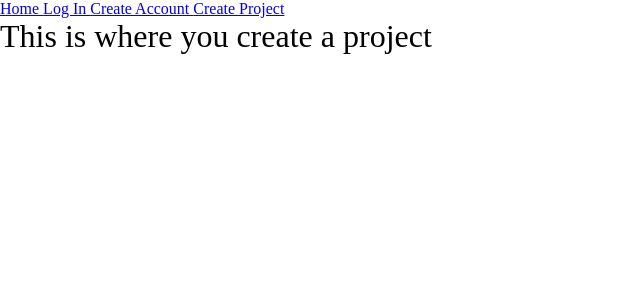
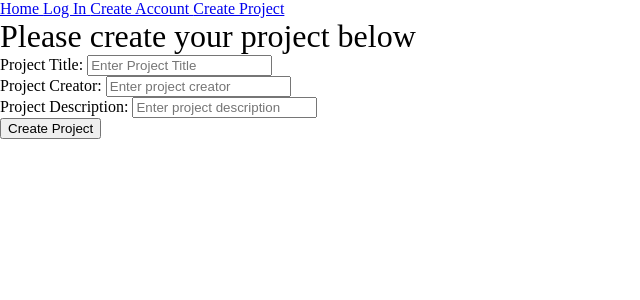
Before and after one commit to idaanna/react, a React (Vite) app: page /projects in a window 1280 px wide. Shown: the top 300 px of the page, without its empty margins (0-640 px from the left). Built offline with nearby package versions, Linux system fonts and the light colour scheme.

Commit message:
create project navbar and page (not form)

```diff
--- /dev/null
+++ b/src/components/CreateProjectForm.jsx
@@ -0,0 +1,21 @@
+function CreateProjectForm() {
+    return (
+        <form>
+            <div>
+            <label htmlFor="projecttitle"> Project Title: </label>
+            <input type="text" id="projecttitle" placeholder="Enter Project Title" />
+            </div>
+            <div>
+            <label htmlFor="projectcreator"> Project Creator: </label>
+            <input type="projectcreator" id="projectcreator" placeholder="Enter project creator" />
+            </div>
+            <div>
+            <label htmlFor="description"> Project Description: </label>
+            <input type="description" id="description" placeholder="Enter project description" />
+            </div>
+            <button type="submit">Create Project </button>
+            </form>
+    );
+}
+
+export default CreateProjectForm;
--- a/src/pages/CreateProjectPage.jsx
+++ b/src/pages/CreateProjectPage.jsx
@@ -1,5 +1,7 @@
+import CreateProjectForm from "../components/CreateProjectForm";
+
 function CreateProjectPage () {
-    return <h1> This is where you create a project </h1>
+    return <><h1> Please create your project below </h1><CreateProjectForm /></>;
 }
 
 export default CreateProjectPage;
```
